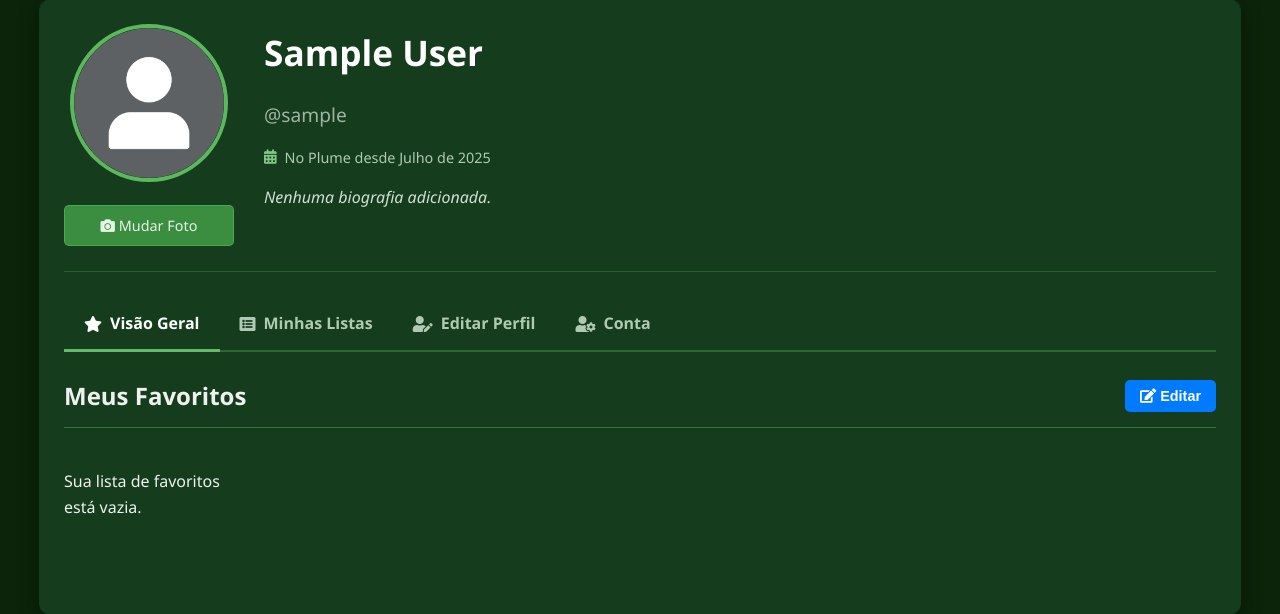
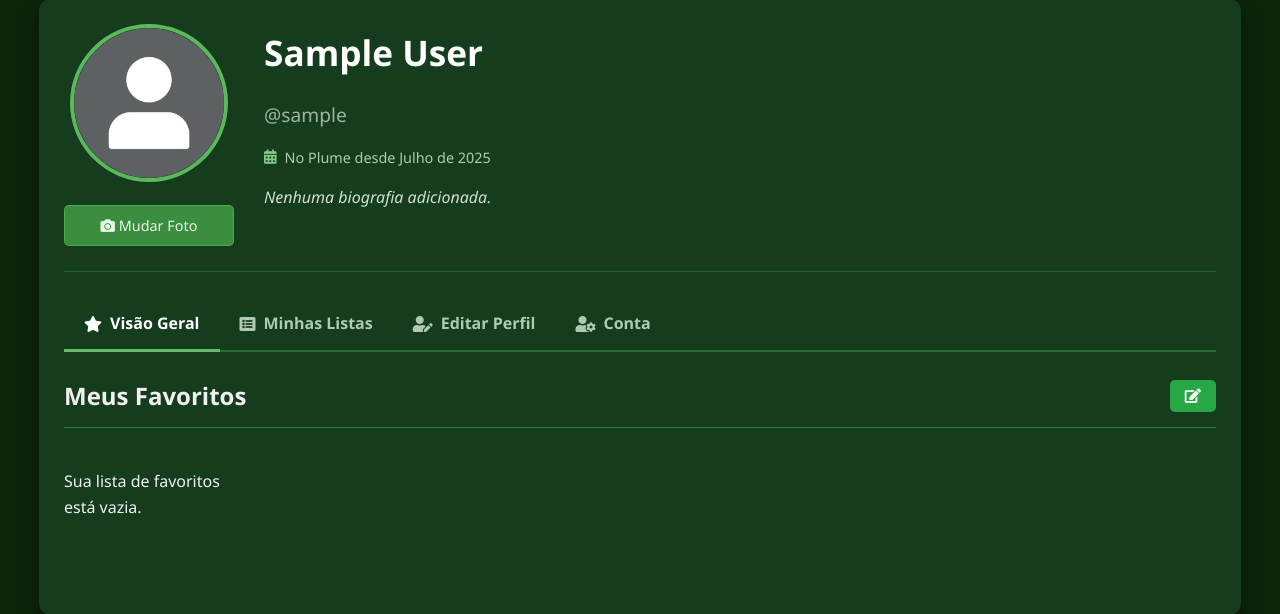
Before and after one commit to eddieallen84/plume-project-public, a Django app: page /conta/perfil/ in a window 1280 px wide. Shown: the part 102-716 px from the top of the page. Run offline with Django 5.2, Linux system fonts and the light colour scheme; the visitor is signed in with stand-in values (Sample User, id 1); data comes from the database, SQL or seed files in the repository; data that the repository does not hold is empty; some libraries are stand-ins or nearby versions.

Commit message:
estilo botao editar

```diff
--- a/usuarios/static/css/perfil_styles.css
+++ b/usuarios/static/css/perfil_styles.css
@@ -104,7 +104,6 @@
   display: none;
 }
 
-
 /* NAVEGAÇÃO POR ABAS */
 .perfil-nav-tabs {
   margin: 25px 0;
@@ -161,7 +160,7 @@
 }
 
 /* TÍTULOS DE SEÇÃO DENTRO DAS ABAS */
-.tab-pane>.detalhe-secao-titulo {
+.tab-pane > .detalhe-secao-titulo {
   font-size: 1.8em;
   color: #fff;
   margin-top: 0;
@@ -230,7 +229,8 @@
 /* Regras para EXIBIR o botão de remover SOMENTE quando o modo de edição está ativo */
 
 /* 1. Para a lista de Favoritos (Visão Geral): Botão com texto e ícone */
-.filme-lista.perfil-filme-lista.editing-mode .botao-remover-filme-lista { /* <-- CORRIGIDO AQUI */
+.filme-lista.perfil-filme-lista.editing-mode .botao-remover-filme-lista {
+  /* <-- CORRIGIDO AQUI */
   display: flex !important; /* Força a exibição */
   width: calc(100% - 20px);
   margin: 5px auto 10px auto;
@@ -240,14 +240,18 @@
 }
 
 /* 2. Para os previews de listas personalizadas (Aba Minhas Listas): Botão APENAS com ícone, abaixo da imagem */
-.lista-poster-preview.editing-mode .preview-poster-item { /* <-- CORRIGIDO AQUI */
+.lista-poster-preview.editing-mode .preview-poster-item {
+  /* <-- CORRIGIDO AQUI */
   display: flex;
   flex-direction: column;
   align-items: center; /* Centraliza o conteúdo (imagem e botão) */
   position: relative; /* Necessário para o posicionamento absoluto do botão */
   padding-bottom: 30px; /* Adiciona espaço para o botão abaixo */
 }
-.lista-poster-preview.editing-mode .preview-poster-item .botao-remover-filme-lista { /* <-- CORRIGIDO AQUI */
+.lista-poster-preview.editing-mode
+  .preview-poster-item
+  .botao-remover-filme-lista {
+  /* <-- CORRIGIDO AQUI */
   display: flex !important; /* Força a exibição */
   position: absolute; /* Posição absoluta para ficar "colado" abaixo */
   bottom: 0px; /* Alinha na parte inferior do item */
@@ -263,11 +267,14 @@
   overflow: hidden;
   z-index: 10;
 }
-.lista-poster-preview.editing-mode .preview-poster-item .botao-remover-filme-lista i { /* <-- CORRIGIDO AQUI */
+.lista-poster-preview.editing-mode
+  .preview-poster-item
+  .botao-remover-filme-lista
+  i {
+  /* <-- CORRIGIDO AQUI */
   text-indent: 0; /* Mostra o ícone */
   font-size: 1.2em; /* Tamanho maior para o ícone */
 }
-
 
 /* NOVO LAYOUT PARA LISTAS PERSONALIZADAS */
 .secao-listas-header {
@@ -385,12 +392,10 @@
   text-decoration: none;
 }
 
-
 .preview-vazia {
   color: #b0c9b3;
   font-style: italic;
 }
-
 
 /* ABA DE EDIÇÃO DE PERFIL */
 .form-editar-perfil-wrapper {
@@ -535,8 +540,9 @@
 }
 
 /* Estilo para botões gerais de edição/concluir (que têm fundo) */
-.botao-editar-lista, .botao-concluir-edicao {
-    background-color: #007bff;
+.botao-editar-lista,
+.botao-concluir-edicao {
+  background-color: #28a745;
   color: white;
   padding: 8px 15px;
   border: none;
@@ -546,8 +552,9 @@
   font-weight: 600;
   transition: background-color 0.2s ease, transform 0.1s ease;
 }
-.botao-editar-lista:hover, .botao-concluir-edicao:hover {
-    background-color: #0056b3;
+.botao-editar-lista:hover,
+.botao-concluir-edicao:hover {
+  background-color: #28a745;
   transform: translateY(-1px);
 }
 .botao-concluir-edicao {
@@ -582,6 +589,9 @@
 
 /* RESPONSIVIDADE */
 @media (max-width: 768px) {
+
+
+
   .perfil-info-principal {
     flex-direction: column;
     align-items: center;
@@ -655,11 +665,13 @@
     gap: 15px;
   }
   .lista-acoes-modo-edicao {
-    width: 100%;
+    width: fit;
     justify-content: space-around;
   }
-  .botao-editar-lista, .botao-concluir-edicao,
-  .botao-editar-lista-personalizada, .botao-concluir-edicao-personalizada {
+  .botao-editar-lista,
+  .botao-concluir-edicao,
+  .botao-editar-lista-personalizada,
+  .botao-concluir-edicao-personalizada {
     flex-grow: 1;
     text-align: center;
   }
--- a/usuarios/templates/usuarios/perfil_usuario.html
+++ b/usuarios/templates/usuarios/perfil_usuario.html
@@ -50,7 +50,7 @@
             <div class="secao-listas-header">
                 <h2 class="detalhe-secao-titulo">Meus Favoritos</h2>
                 <div class="lista-acoes-modo-edicao">
-                    <button id="botaoEditarFavoritos" class="botao-editar-lista"><i class="fas fa-edit"></i> Editar</button>
+                    <button id="botaoEditarFavoritos" class="botao-editar-lista"><i class="fas fa-edit"></i></button>
                     <button id="botaoConcluirEdicaoFavoritos" class="botao-concluir-edicao" style="display: none;"><i class="fas fa-check"></i> Concluir</button>
                 </div>
             </div>
```
Lines whose indentation alone changed are shown as unchanged.
